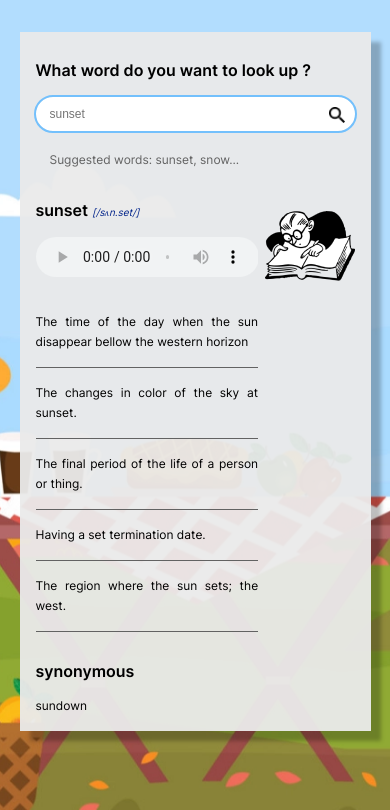
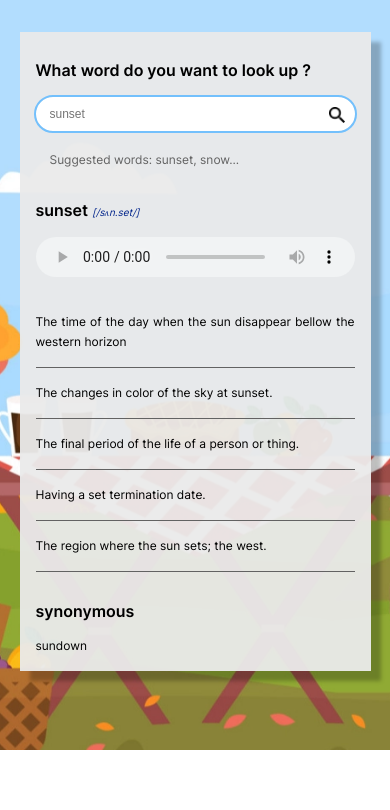
Before and after one commit to ChrissDir/05-lab-js-dictionnary, a website built with webpack: page src/index.html in a window 390 px wide. Shown: the part 169-979 px from the top of the page. After the commit the page ends 919 px from the top, so only its background shows below. Built offline with nearby package versions, Linux system fonts and the light colour scheme.

Commit message:
Vendredi après-midi

```diff
--- a/src/index.js
+++ b/src/index.js
@@ -85,7 +85,6 @@ function search() {
     .then(data => displayWordData(data))
     .catch(error => {
       resultat.textContent = "Aucune définition trouvée !";
-      console.log(error);
     });
 }
 
--- a/src/style.scss
+++ b/src/style.scss
@@ -306,7 +306,7 @@ audio {
 }
 
 #synonymous-title {
-  padding-top: 5px;
+  margin-top: 40px;
 }
 
 #serif,
@@ -341,6 +341,7 @@ audio {
 #synonymous.texte{
   text-align: justify;
 }
+
 @media screen and (max-width: 1426px) {
   #loupe-recherche {
     background-image: url(./assets/images/loupe-mobile.webp);
@@ -437,7 +438,7 @@ audio {
 
   #synonymous-title {
     max-width: 418px;
-    padding-top: 1.8125rem;
+    margin-top: 1.8125rem;
   }
 
   #synonymous {
@@ -451,17 +452,17 @@ audio {
 }
 
 @media screen and (max-width: 900px) {
-  #imageguguss {
-    content: url(./assets/images/guguss-mobile.webp);
-    width: 90px;
-    height: 70px;
-    top: 45%;
+  #divdedroite{
+    display: none;
+  }
+
+  #divdegauche{
+    min-width: 100%;
   }
 
   #component {
     width: 90%;
     min-height: auto;
-    max-width: 425px;
   }
 
   audio,
@@ -476,12 +477,6 @@ audio {
 
   input:focus {
     outline: 2px solid var(--color-lightblue);
-  }
-}
-
-@media screen and (max-width: 375px){
-  body {
-    background-image: url(./assets/images/Background-mobile-light-mode.webp);
   }
 }
 
```
Also changed, not shown: src/index.html (+0 -1 lines), src/assets/images/Background-desktop-dark-mode.webp, src/assets/images/Background-mobile-light-mode.webp (deleted).
